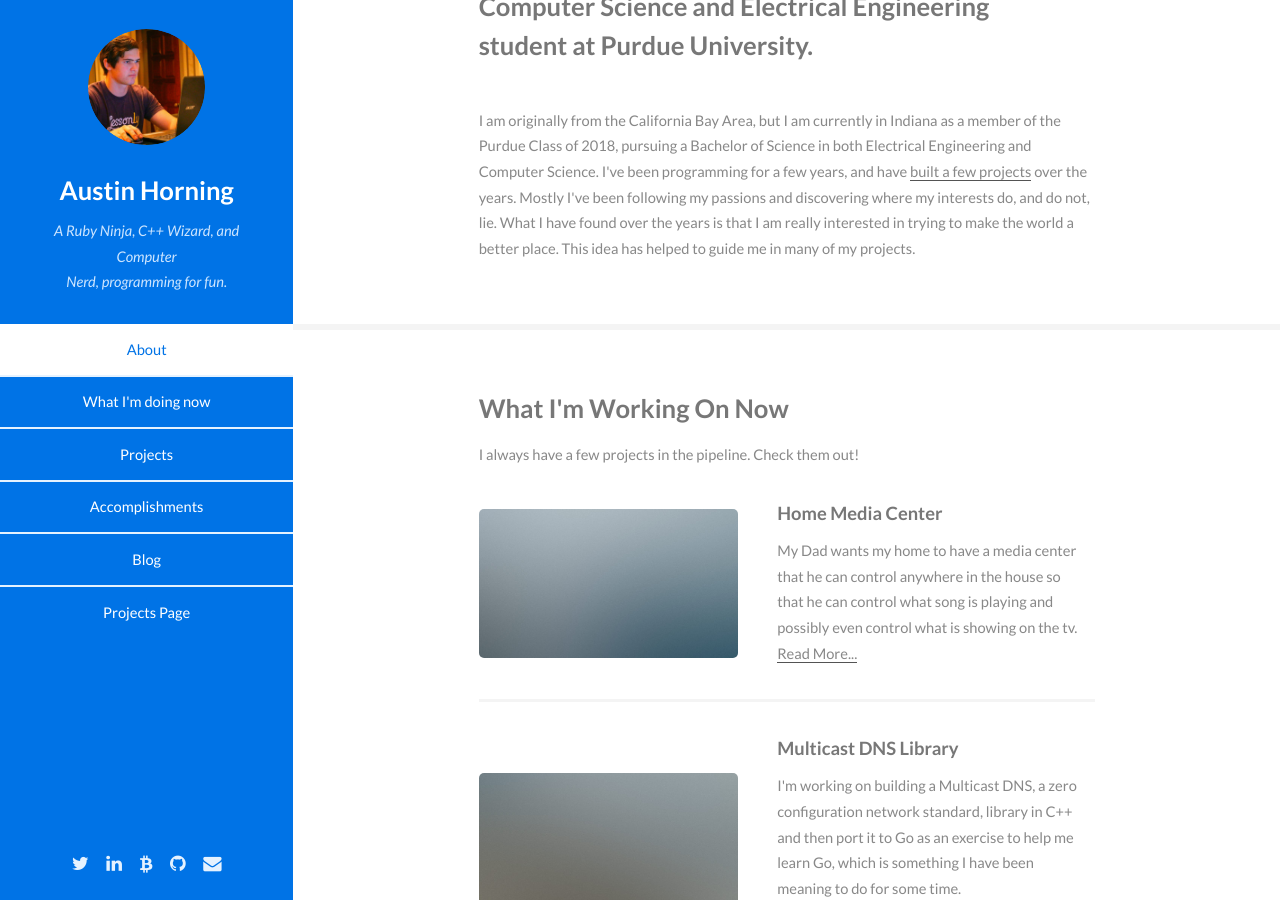
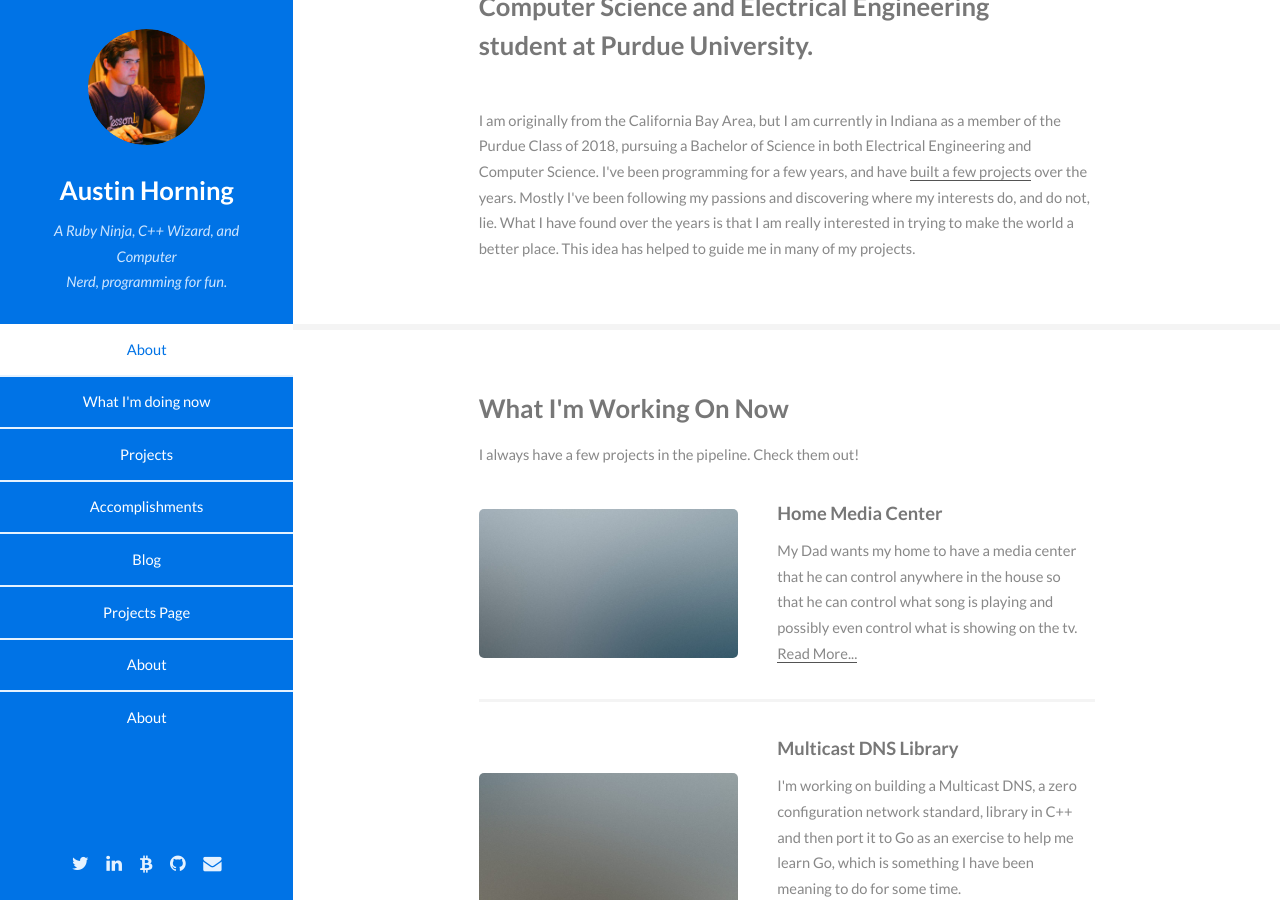
Before and after one commit to TheAustinSeven/theaustinseven.github.io, a Jekyll site: the page built from index.html, in a window 1280 px wide and 900 px high, scrolled down 378 px. Built offline with Jekyll 4.4.1, drawn with Linux system fonts in a browser that asks for light colours.

Commit message:
quick sanity check

```diff
--- a/_layouts/default.html
+++ b/_layouts/default.html
@@ -20,7 +20,7 @@
 				</header>
 				<nav id="nav">
 					<ul>
-            {% if page.url == "/" %}
+            {% if page.title == "About" %}
               <li><a href="#one" class="active">About</a></li>
               <li><a href="#whatnow">What I'm doing now</a></li>
               <li><a href="#projects">Projects</a></li>
@@ -30,6 +30,8 @@
             {% endif %}
 						<li><a href="/blog">Blog</a></li>
             <li><a href="/projects">Projects Page</a></li>
+            <li><a href="/blog">{{page.title}}</a></li>
+            <li><a href="/projects">{{"About"}}</a></li>
 					</ul>
 				</nav>
 				<footer>
--- a/index.html
+++ b/index.html
@@ -1,5 +1,6 @@
 ---
 layout: default
+title: About
 ---
 
 <!-- One -->
```
